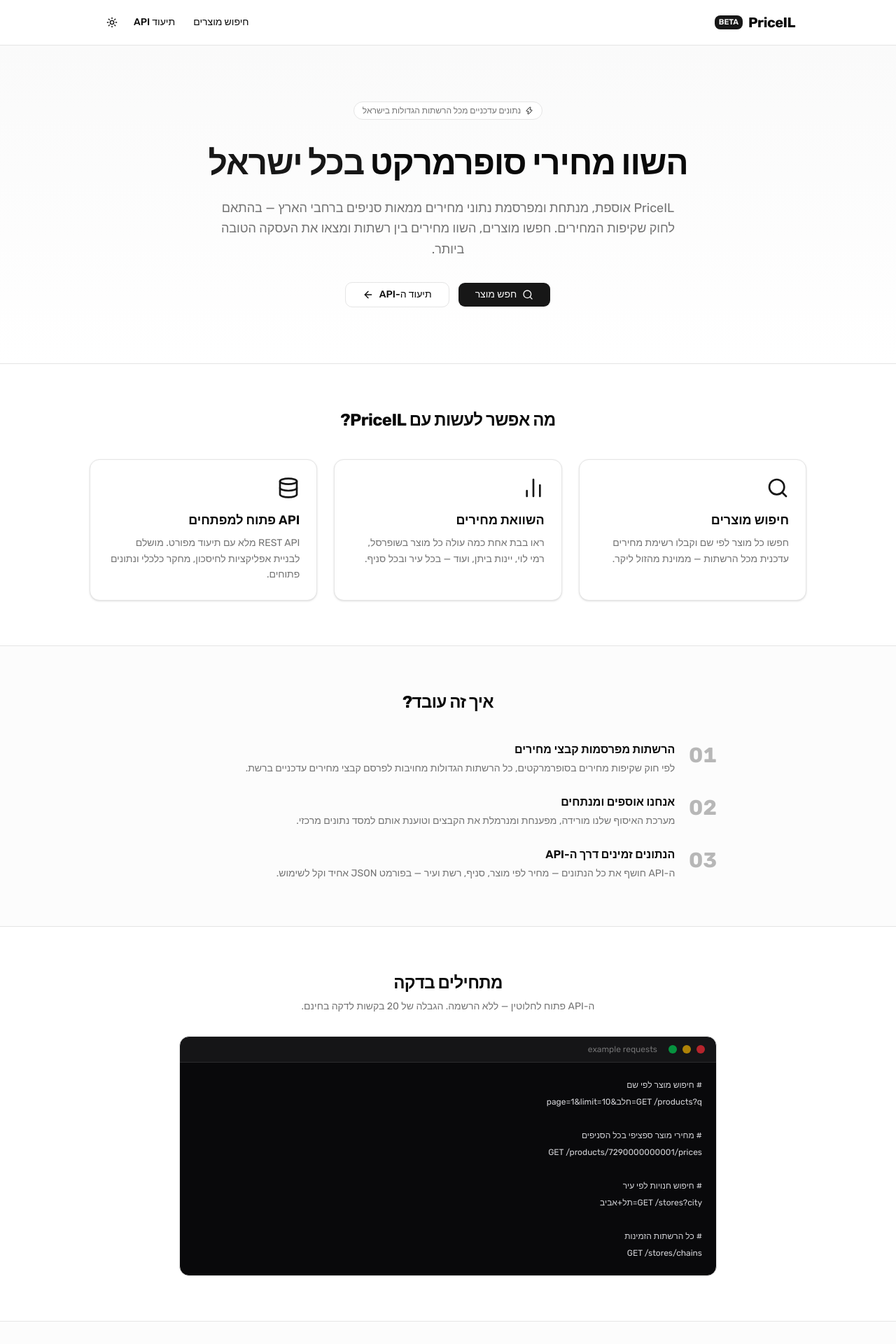
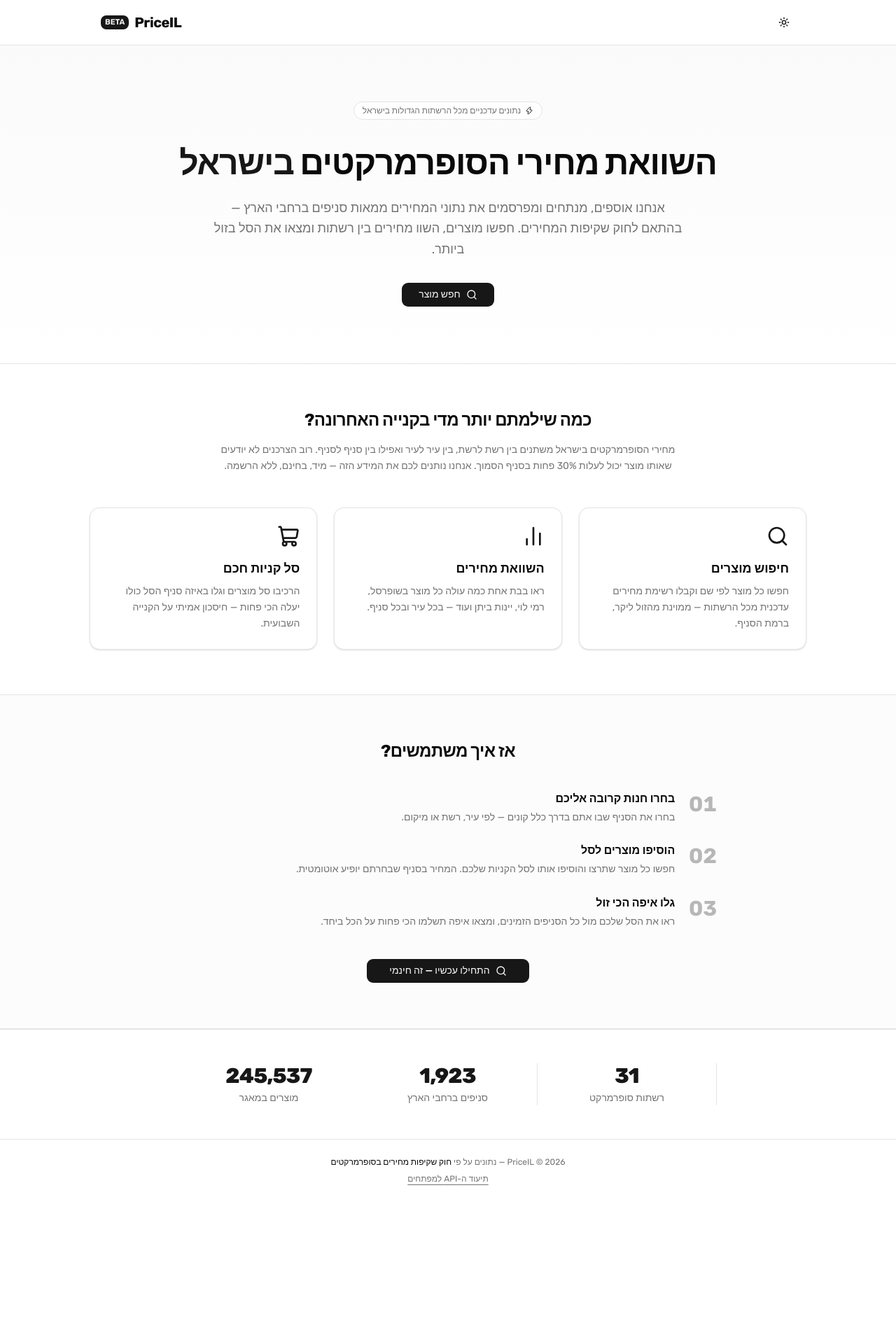
Before and after one commit to Avshalom-Ts/priceil-web, a Next.js app: page / in a window 1280 px wide. Shown: the top 1920 px of the page at 70% size. After the commit the page ends 1716 px from the top, so only its background shows below. Built offline with nearby package versions, Linux system fonts and the light colour scheme.

Commit message:
feat: enhance product and store documentation with additional details and examples

```diff
--- a/src/app/docs/products/page.tsx
+++ b/src/app/docs/products/page.tsx
@@ -203,7 +203,16 @@
           curl={`curl "https://api.priceil.com/products/7290000051352"`}
           success={`{
   "itemCode": "7290000051352",
-  "itemName": "Milk 3% 1L"
+  "itemName": "Milk 3% 1L",
+  "itemType": 1,
+  "manufacturerName": "Tnuva",
+  "manufactureCountry": "IL",
+  "manufacturerDescription": "Tnuva Cooperative",
+  "unitQty": "liter",
+  "quantity": "1.000",
+  "isWeighted": false,
+  "unitOfMeasure": "100ml",
+  "qtyInPackage": 1
 }`}
           errors={`404 Product <barcode> not found
 429 Too Many Requests`}
@@ -218,7 +227,19 @@
           ]}
           curl={`curl "https://api.priceil.com/products/7290000051352/prices"`}
           success={`{
-  "product": { "itemCode": "7290000051352", "itemName": "Milk 3% 1L" },
+  "product": {
+    "itemCode": "7290000051352",
+    "itemName": "Milk 3% 1L",
+    "itemType": 1,
+    "manufacturerName": "Tnuva",
+    "manufactureCountry": "IL",
+    "manufacturerDescription": "Tnuva Cooperative",
+    "unitQty": "liter",
+    "quantity": "1.000",
+    "isWeighted": false,
+    "unitOfMeasure": "100ml",
+    "qtyInPackage": 1
+  },
   "prices": [
     {
       "price": "5.90",
--- a/src/app/docs/stores/page.tsx
+++ b/src/app/docs/stores/page.tsx
@@ -1,11 +1,10 @@
 function MethodBadge({ method }: { method: "GET" | "POST" }) {
   return (
     <span
-      className={`inline-flex items-center rounded px-2 py-0.5 font-mono text-xs font-bold ${
-        method === "GET"
+      className={`inline-flex items-center rounded px-2 py-0.5 font-mono text-xs font-bold ${method === "GET"
           ? "bg-blue-500/10 text-blue-600 dark:text-blue-400"
           : "bg-green-500/10 text-green-600 dark:text-green-400"
-      }`}
+        }`}
       dir="ltr"
     >
       {method}
@@ -140,9 +139,19 @@
   "items": [
     {
       "id": 12,
+      "chainId": "7290027600007",
+      "subchainId": "1",
+      "storeId": "5",
+      "subchainName": "Shufersal",
       "storeName": "Shufersal Deal",
+      "storeType": 1,
+      "address": "Dizengoff 50",
       "city": "Tel Aviv",
-      "address": "Dizengoff 50",
+      "zipcode": "6100000",
+      "bikoretNo": 100,
+      "lastUpdateDate": "2026-03-20",
+      "latitude": "32.0853000",
+      "longitude": "34.7817600",
       "chain": {
         "chainId": "7290027600007",
         "chainName": "Shufersal"
@@ -189,9 +198,19 @@
           curl={`curl "https://api.priceil.com/stores/12"`}
           success={`{
   "id": 12,
+  "chainId": "7290027600007",
+  "subchainId": "1",
+  "storeId": "5",
+  "subchainName": "Shufersal",
   "storeName": "Shufersal Deal",
+  "storeType": 1,
+  "address": "Dizengoff 50",
   "city": "Tel Aviv",
-  "address": "Dizengoff 50",
+  "zipcode": "6100000",
+  "bikoretNo": 100,
+  "lastUpdateDate": "2026-03-20",
+  "latitude": "32.0853000",
+  "longitude": "34.7817600",
   "chain": {
     "chainId": "7290027600007",
     "chainName": "Shufersal"
--- a/src/app/page.tsx
+++ b/src/app/page.tsx
@@ -3,9 +3,7 @@
 import {
   ShoppingCart,
   BarChart2,
-  Database,
   Search,
-  ArrowLeft,
   Zap,
 } from "lucide-react";
 
@@ -20,25 +18,19 @@
             נתונים עדכניים מכל הרשתות הגדולות בישראל
           </span>
           <h1 className="mt-4 text-4xl font-extrabold leading-tight tracking-tight sm:text-5xl">
-            השוו מחירי סופרמרקט{" "}
-            <span className="text-primary">בכל ישראל</span>
+            השוואת מחירי הסופרמרקטים{" "}
+            <span className="text-primary">בישראל</span>
           </h1>
           <p className="mx-auto mt-5 max-w-2xl text-lg leading-relaxed text-muted-foreground">
-            PriceIL אוספת, מנתחת ומפרסמת נתוני מחירים ממאות סניפים ברחבי
+            אנחנו אוספים, מנתחים ומפרסמים את נתוני המחירים ממאות סניפים ברחבי
             הארץ — בהתאם לחוק שקיפות המחירים. חפשו מוצרים, השוו מחירים בין
-            רשתות ומצאו את העסקה הטובה ביותר.
+            רשתות ומצאו את הסל בזול ביותר.
           </p>
           <div className="mt-8 flex flex-wrap items-center justify-center gap-3">
             <Button asChild size="lg" className="gap-2 px-6">
               <Link href="/search">
                 <Search className="size-4" />
                 חפש מוצר
-              </Link>
-            </Button>
-            <Button asChild variant="outline" size="lg" className="gap-2 px-6">
-              <Link href="/docs">
-                תיעוד ה-API
-                <ArrowLeft className="size-4" />
               </Link>
             </Button>
           </div>
@@ -48,32 +40,42 @@
       {/* Features */}
       <section className="px-4 py-16">
         <div className="mx-auto max-w-5xl">
-          <h2 className="mb-10 text-center text-2xl font-bold tracking-tight">
-            מה אפשר לעשות עם PriceIL?
-          </h2>
+          {/* Story lead */}
+          <div className="mx-auto mb-12 max-w-2xl text-center">
+            <h2 className="mb-4 text-2xl font-bold tracking-tight">
+              כמה שילמתם יותר מדי בקנייה האחרונה?
+            </h2>
+            <p className="text-sm leading-relaxed text-muted-foreground">
+              מחירי הסופרמרקטים בישראל משתנים בין רשת לרשת, בין עיר לעיר ואפילו
+              בין סניף לסניף. רוב הצרכנים לא יודעים שאותו מוצר יכול לעלות 30%
+              פחות בסניף הסמוך. אנחנו נותנים לכם את המידע הזה — מיד, בחינם,
+              ללא הרשמה.
+            </p>
+          </div>
+
           <div className="grid gap-6 sm:grid-cols-3">
             <div className="rounded-xl border border-border bg-card p-6 shadow-sm">
               <Search className="mb-4 size-8 text-primary" />
               <h3 className="mb-2 text-lg font-semibold">חיפוש מוצרים</h3>
               <p className="text-sm leading-relaxed text-muted-foreground">
                 חפשו כל מוצר לפי שם וקבלו רשימת מחירים עדכנית מכל הרשתות —
-                ממוינת מהזול ליקר.
+                ממוינת מהזול ליקר, ברמת הסניף.
               </p>
             </div>
             <div className="rounded-xl border border-border bg-card p-6 shadow-sm">
               <BarChart2 className="mb-4 size-8 text-primary" />
               <h3 className="mb-2 text-lg font-semibold">השוואת מחירים</h3>
               <p className="text-sm leading-relaxed text-muted-foreground">
-                ראו בבת אחת כמה עולה כל מוצר בשופרסל, רמי לוי, יינות ביתן,
+                ראו בבת אחת כמה עולה כל מוצר בשופרסל, רמי לוי, יינות ביתן
                 ועוד — בכל עיר ובכל סניף.
               </p>
             </div>
             <div className="rounded-xl border border-border bg-card p-6 shadow-sm">
-              <Database className="mb-4 size-8 text-primary" />
-              <h3 className="mb-2 text-lg font-semibold">API פתוח למפתחים</h3>
+              <ShoppingCart className="mb-4 size-8 text-primary" />
+              <h3 className="mb-2 text-lg font-semibold">סל קניות חכם</h3>
               <p className="text-sm leading-relaxed text-muted-foreground">
-                REST API מלא עם תיעוד מפורט. מושלם לבניית אפליקציות לחיסכון,
-                מחקר כלכלי ונתונים פתוחים.
+                הרכיבו סל מוצרים וגלו באיזה סניף הסל כולו יעלה הכי פחות —
+                חיסכון אמיתי על הקנייה השבועית.
               </p>
             </div>
           </div>
@@ -84,24 +86,24 @@
       <section className="border-y border-border bg-muted/30 px-4 py-16">
         <div className="mx-auto max-w-3xl">
           <h2 className="mb-10 text-center text-2xl font-bold tracking-tight">
-            איך זה עובד?
+            אז איך משתמשים?
           </h2>
           <ol className="flex flex-col gap-6">
             {[
               {
                 num: "01",
-                title: "הרשתות מפרסמות קבצי מחירים",
-                desc: 'לפי חוק שקיפות מחירים בסופרמרקטים, כל הרשתות הגדולות מחויבות לפרסם קבצי מחירים עדכניים ברשת.',
+                title: "בחרו חנות קרובה אליכם",
+                desc: "בחרו את הסניף שבו אתם בדרך כלל קונים — לפי עיר, רשת או מיקום.",
               },
               {
                 num: "02",
-                title: "אנחנו אוספים ומנתחים",
-                desc: "מערכת האיסוף שלנו מורידה, מפענחת ומנרמלת את הקבצים וטוענת אותם למסד נתונים מרכזי.",
+                title: "הוסיפו מוצרים לסל",
+                desc: "חפשו כל מוצר שתרצו והוסיפו אותו לסל הקניות שלכם. המחיר בסניף שבחרתם יופיע אוטומטית.",
               },
               {
                 num: "03",
-                title: "הנתונים זמינים דרך ה-API",
-                desc: "ה-API חושף את כל הנתונים — מחיר לפי מוצר, סניף, רשת ועיר — בפורמט JSON אחיד וקל לשימוש.",
+                title: "גלו איפה הכי זול",
+                desc: "ראו את הסל שלכם מול כל הסניפים הזמינים, ומצאו איפה תשלמו הכי פחות על הכל ביחד.",
               },
             ].map(({ num, title, desc }) => (
               <li key={num} className="flex items-start gap-5">
@@ -117,60 +119,34 @@
               </li>
             ))}
           </ol>
-        </div>
-      </section>
-
-      {/* API Preview */}
-      <section className="px-4 py-16">
-        <div className="mx-auto max-w-3xl">
-          <h2 className="mb-2 text-center text-2xl font-bold tracking-tight">
-            מתחילים בדקה
-          </h2>
-          <p className="mb-8 text-center text-sm text-muted-foreground">
-            ה-API פתוח לחלוטין — ללא הרשמה. הגבלה של 20 בקשות לדקה בחינם.
-          </p>
-          <div className="overflow-hidden rounded-xl border border-border bg-zinc-950 text-sm">
-            <div className="flex items-center gap-2 border-b border-white/10 bg-white/5 px-4 py-2.5">
-              <span className="size-3 rounded-full bg-red-500/70" />
-              <span className="size-3 rounded-full bg-yellow-500/70" />
-              <span className="size-3 rounded-full bg-green-500/70" />
-              <span className="mr-2 text-xs text-white/40 font-mono">
-                example requests
-              </span>
-            </div>
-            <pre className="overflow-x-auto p-5 font-mono text-xs leading-6 text-zinc-300">
-              <code>{`# חיפוש מוצר לפי שם
-GET /products?q=חלב&page=1&limit=10
-
-# מחירי מוצר ספציפי בכל הסניפים
-GET /products/7290000000001/prices
-
-# חיפוש חנויות לפי עיר
-GET /stores?city=תל+אביב
-
-# כל הרשתות הזמינות
-GET /stores/chains`}</code>
-            </pre>
+          <div className="mt-10 flex justify-center">
+            <Button asChild size="lg" className="gap-2 px-8">
+              <Link href="/search">
+                <Search className="size-4" />
+                התחילו עכשיו — זה חינמי
+              </Link>
+            </Button>
           </div>
         </div>
       </section>
 
-      {/* CTA */}
-      <section className="border-t border-border bg-muted/30 px-4 py-16 text-center">
-        <div className="mx-auto max-w-xl">
-          <ShoppingCart className="mx-auto mb-4 size-10 text-primary" />
-          <h2 className="mb-3 text-2xl font-bold tracking-tight">
-            מוכנים לחסוך?
-          </h2>
-          <p className="mb-7 text-muted-foreground">
-            חפשו מוצר עכשיו וגלו כמה תוכלו לחסוך על קניות השבוע.
-          </p>
-          <Button asChild size="lg" className="gap-2 px-8">
-            <Link href="/search">
-              <Search className="size-4" />
-              התחל חיפוש
-            </Link>
-          </Button>
+      {/* Stats */}
+      <section className="border-t border-border px-4 py-12">
+        <div className="mx-auto max-w-3xl">
+          <div className="grid grid-cols-3 divide-x divide-x-reverse divide-border text-center">
+            <div className="px-6">
+              <p className="text-3xl font-extrabold tracking-tight text-primary">31</p>
+              <p className="mt-1 text-sm text-muted-foreground">רשתות סופרמרקט</p>
+            </div>
+            <div className="px-6">
+              <p className="text-3xl font-extrabold tracking-tight text-primary">1,923</p>
+              <p className="mt-1 text-sm text-muted-foreground">סניפים ברחבי הארץ</p>
+            </div>
+            <div className="px-6">
+              <p className="text-3xl font-extrabold tracking-tight text-primary">245,537</p>
+              <p className="mt-1 text-sm text-muted-foreground">מוצרים במאגר</p>
+            </div>
+          </div>
         </div>
       </section>
 
@@ -182,6 +158,11 @@
             חוק שקיפות מחירים בסופרמרקטים
           </span>
         </p>
+        <p className="mt-2">
+          <Link href="/docs" className="hover:text-foreground underline underline-offset-4 transition-colors">
+            תיעוד ה-API למפתחים
+          </Link>
+        </p>
       </footer>
     </main>
   );
--- a/src/components/navbar.tsx
+++ b/src/components/navbar.tsx
@@ -5,7 +5,7 @@
 export function Navbar() {
     return (
         <header className="sticky top-0 z-50 w-full border-b border-border bg-background/95 backdrop-blur supports-[backdrop-filter]:bg-background/60">
-            <div className="mx-auto flex h-16 max-w-5xl items-center justify-between px-4">
+            <div className="mx-auto flex flex-row-reverse h-16 max-w-5xl items-center justify-between px-4">
                 <Link href="/" className="flex items-center gap-2">
                     <span className="text-xl font-bold tracking-tight">PriceIL</span>
                     <span className="rounded-md bg-primary px-1.5 py-0.5 text-[11px] font-semibold text-primary-foreground">
@@ -14,12 +14,9 @@
                 </Link>
 
                 <nav className="flex items-center gap-1">
-                    <Button asChild variant="ghost" size="default">
+                    {/* <Button asChild variant="ghost" size="default">
                         <Link href="/search">חיפוש מוצרים</Link>
-                    </Button>
-                    <Button asChild variant="ghost" size="default">
-                        <Link href="/docs">תיעוד API</Link>
-                    </Button>
+                    </Button> */}
                     <ThemeToggle />
                 </nav>
             </div>
```
